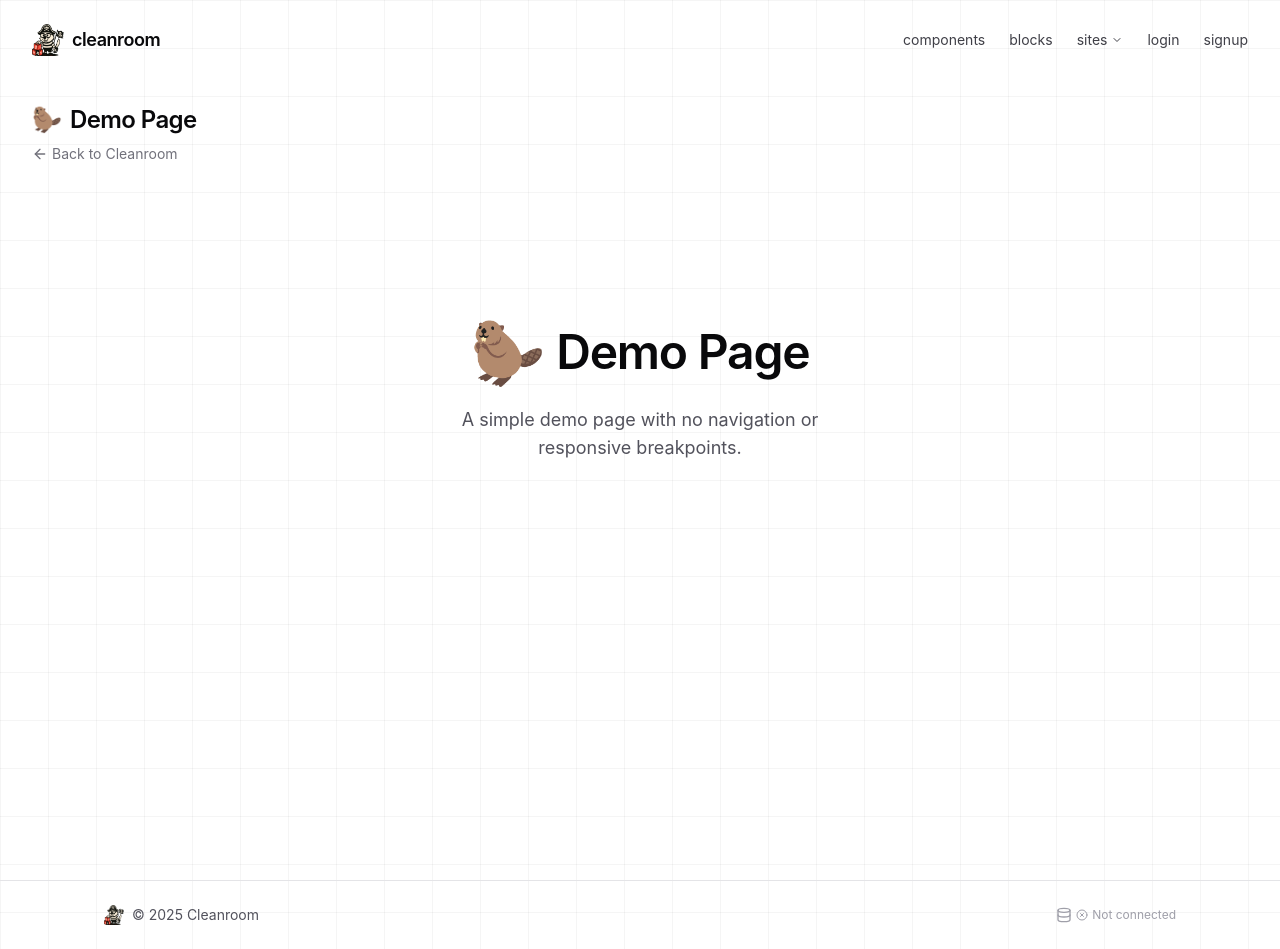
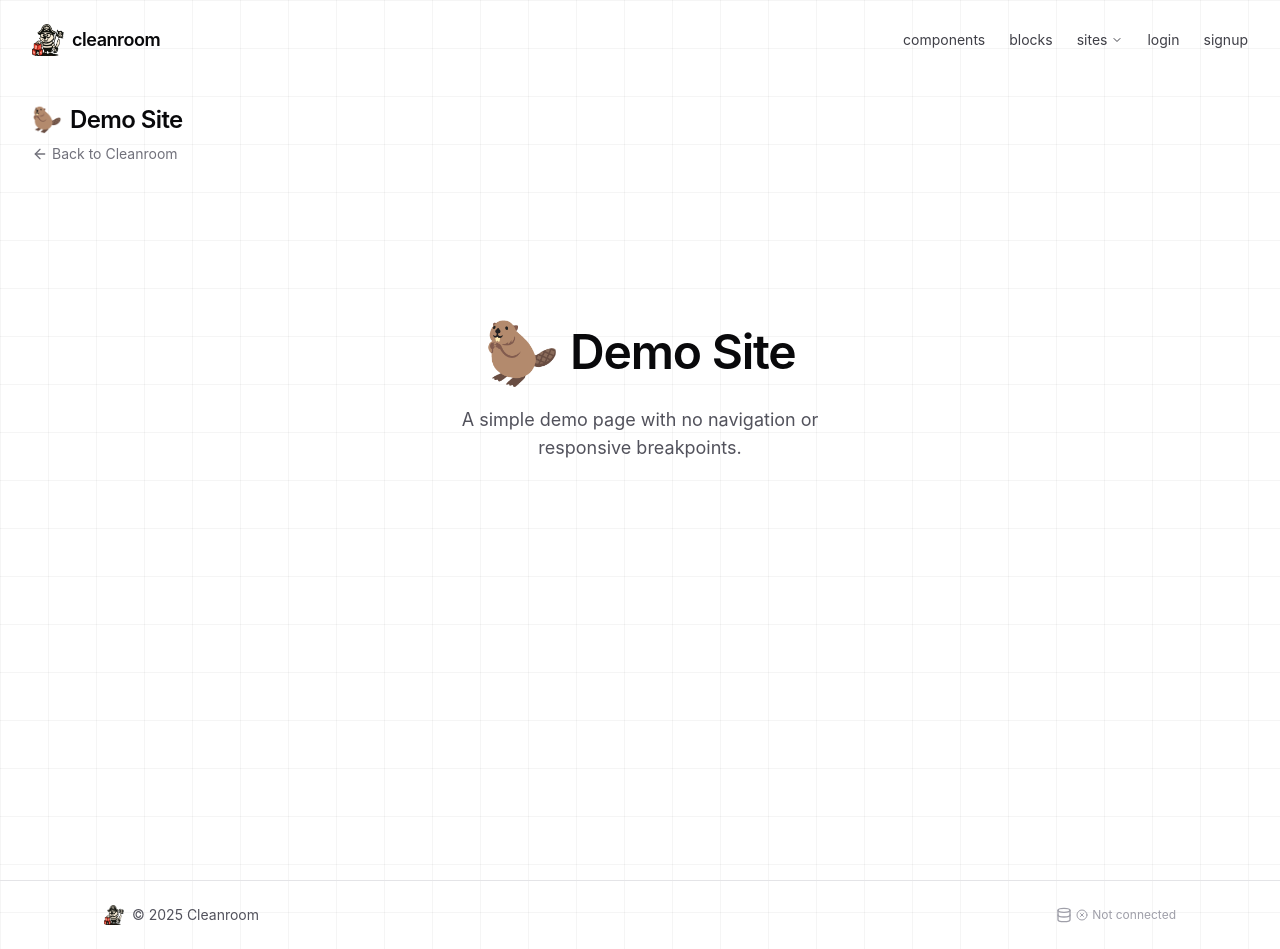
Before and after one commit to mark-mcdermott/cleanroom, a SvelteKit app: page /sites/demo in a window 1280 px wide. Built offline with nearby package versions, Linux system fonts and the light colour scheme.

Commit message:
fix: rename Demo Page to Demo Site

```diff
--- a/src/routes/(sites)/sites/demo/+page.svelte
+++ b/src/routes/(sites)/sites/demo/+page.svelte
@@ -3,7 +3,7 @@
 </script>
 
 <svelte:head>
-	<title>Demo Page - Cleanroom</title>
+	<title>Demo Site - Cleanroom</title>
 	<meta name="description" content="Demo page example from Cleanroom" />
 </svelte:head>
 
@@ -12,7 +12,7 @@
 	<div class="px-8 py-6">
 		<div class="flex items-center gap-2 text-2xl">
 			<span>🦫</span>
-			<span class="font-semibold tracking-tight">Demo Page</span>
+			<span class="font-semibold tracking-tight">Demo Site</span>
 		</div>
 		<a
 			href="/"
@@ -30,7 +30,7 @@
 					class="text-4xl sm:text-5xl font-semibold tracking-tight flex items-center justify-center gap-3"
 				>
 					<span class="text-5xl sm:text-6xl">🦫</span>
-					Demo Page
+					Demo Site
 				</h1>
 				<p class="text-zinc-600 text-lg mt-6 max-w-md mx-auto px-4">
 					A simple demo page with no navigation or responsive breakpoints.
```
